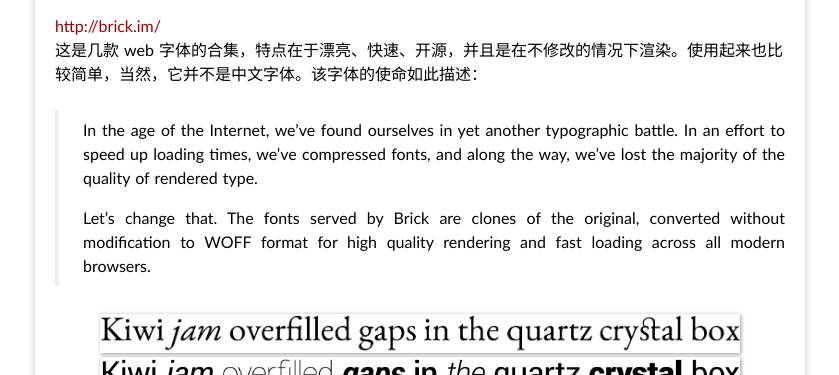
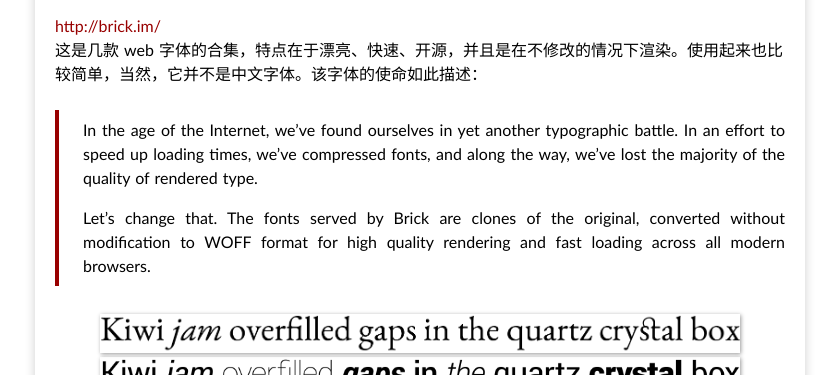
Before and after one commit to Xuezhiyuanlin/herechen.github.io, a Jekyll site: the page built from _posts/2014-03-16-web-source-collected.md, in a window 1280 px wide. Shown: the part 336-711 px from the top of the page, without its empty margins (220-1059 px from the left). Built offline with Jekyll 4.4.1, drawn with Linux system fonts in a browser that asks for light colours; some web fonts are replaced; Markdown is read by kramdown in place of the engine named in the settings; comment, search, counter and statistics services are not loaded.

Commit message:
herechen

```diff
--- a/media/css/style.css
+++ b/media/css/style.css
@@ -30,7 +30,10 @@
 ol,ul{list-style-position:inside;}
 ol ul, ul ol, ul ul, ol ol {margin-left:1em;}
 
-blockquote{display:block;text-align:justify;border-left:4px solid #eeeeee;}
+blockquote{display:block;
+	text-align:justify;
+	border-left:4px solid #980000;
+}
 blockquote{margin:1em 0em;padding-left:1.5em;}
 blockquote p{margin:0;padding:.5em 0;}
 
```
